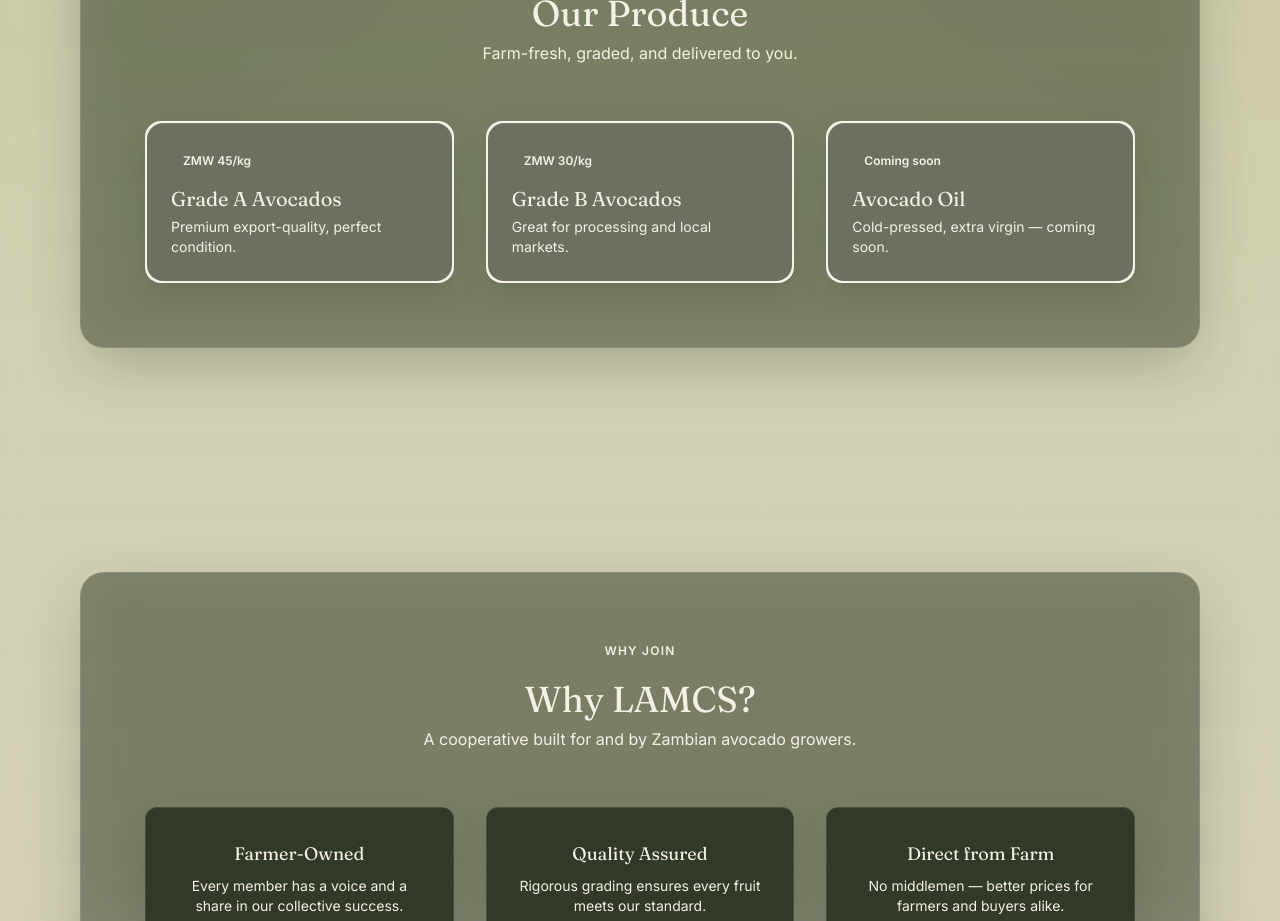
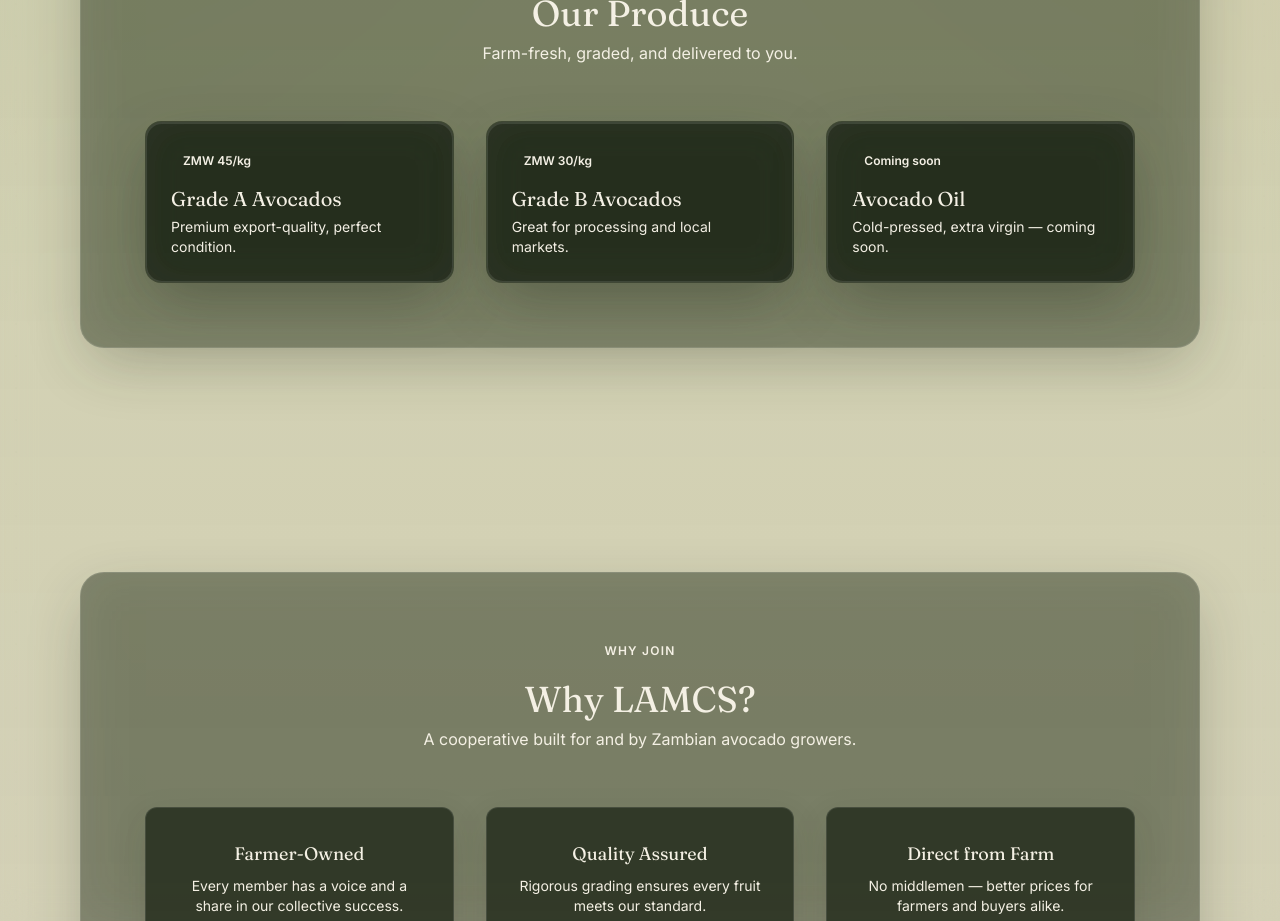
Before and after one commit to mwemmz/lamcs-platform, a Next.js app: page / in a window 1280 px wide. Shown: the part 940-1861 px from the top of the page. Built offline with nearby package versions, Linux system fonts and the light colour scheme.

Commit message:
fix: align double-bezel cards with glass-surface design language (border, blur, shadow)

```diff
--- a/src/app/globals.css
+++ b/src/app/globals.css
@@ -52,25 +52,33 @@ body {
   }
 
   .double-bezel {
-    @apply rounded-2xl border border-white/40 bg-surface p-[1px] shadow-lg;
-    box-shadow: 0 12px 32px rgba(35, 43, 28, 0.14), 0 1px 3px rgba(35, 43, 28, 0.05);
+    @apply rounded-2xl p-[1px] shadow-lg;
+    background: rgba(35, 43, 28, 0.65);
+    backdrop-filter: blur(20px);
+    -webkit-backdrop-filter: blur(20px);
+    box-shadow: 0 20px 60px -10px rgba(35, 43, 28, 0.4);
   }
   .double-bezel-inner {
     @apply rounded-2xl p-6;
     background: rgba(35, 43, 28, 0.65);
-    backdrop-filter: blur(16px);
-    -webkit-backdrop-filter: blur(16px);
+    backdrop-filter: blur(20px);
+    -webkit-backdrop-filter: blur(20px);
+    border: 1px solid rgba(255, 255, 255, 0.10);
     box-shadow: inset 0 1px 0 rgba(255, 255, 255, 0.10);
   }
   .double-bezel-strong {
-    @apply rounded-2xl border border-white/50 bg-surface p-[1px] shadow-xl;
-    box-shadow: 0 16px 40px rgba(35, 43, 28, 0.16), 0 1px 3px rgba(35, 43, 28, 0.05);
+    @apply rounded-2xl p-[1px] shadow-lg;
+    background: rgba(35, 43, 28, 0.82);
+    backdrop-filter: blur(16px);
+    -webkit-backdrop-filter: blur(16px);
+    box-shadow: 0 20px 60px -10px rgba(35, 43, 28, 0.4);
   }
   .double-bezel-strong-inner {
     @apply rounded-2xl p-6;
     background: rgba(35, 43, 28, 0.82);
     backdrop-filter: blur(16px);
     -webkit-backdrop-filter: blur(16px);
+    border: 1px solid rgba(255, 255, 255, 0.10);
     box-shadow: inset 0 1px 0 rgba(255, 255, 255, 0.08);
   }
 
```
